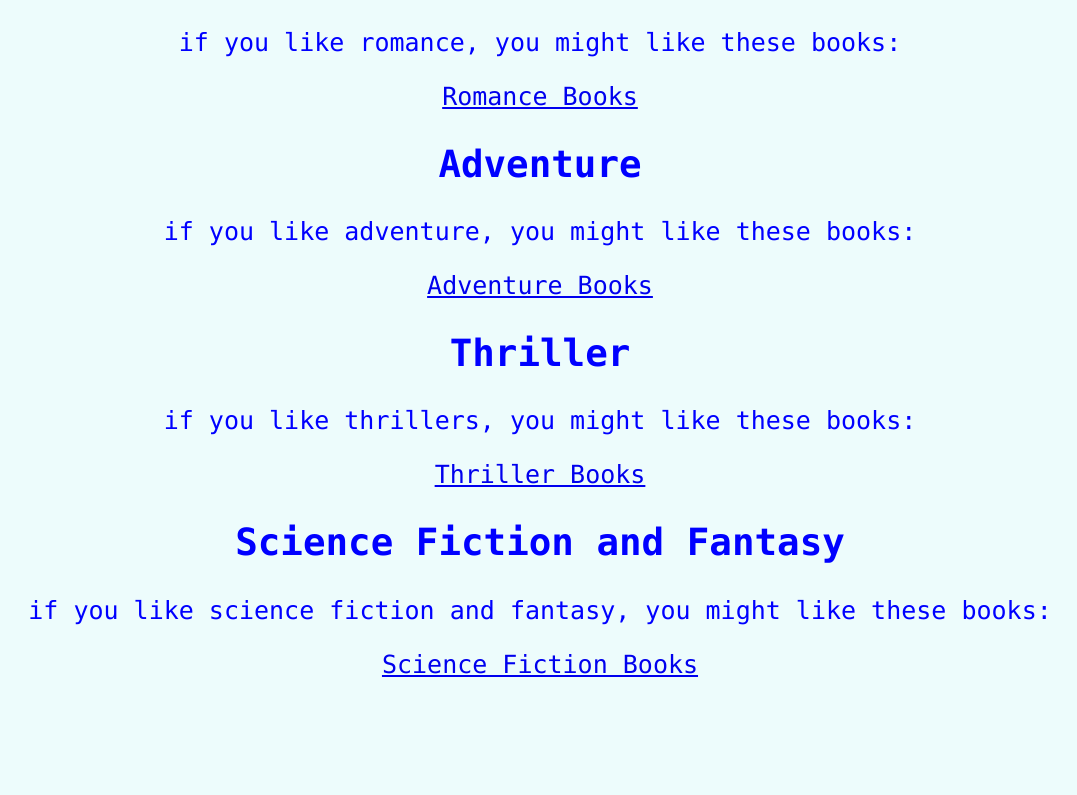
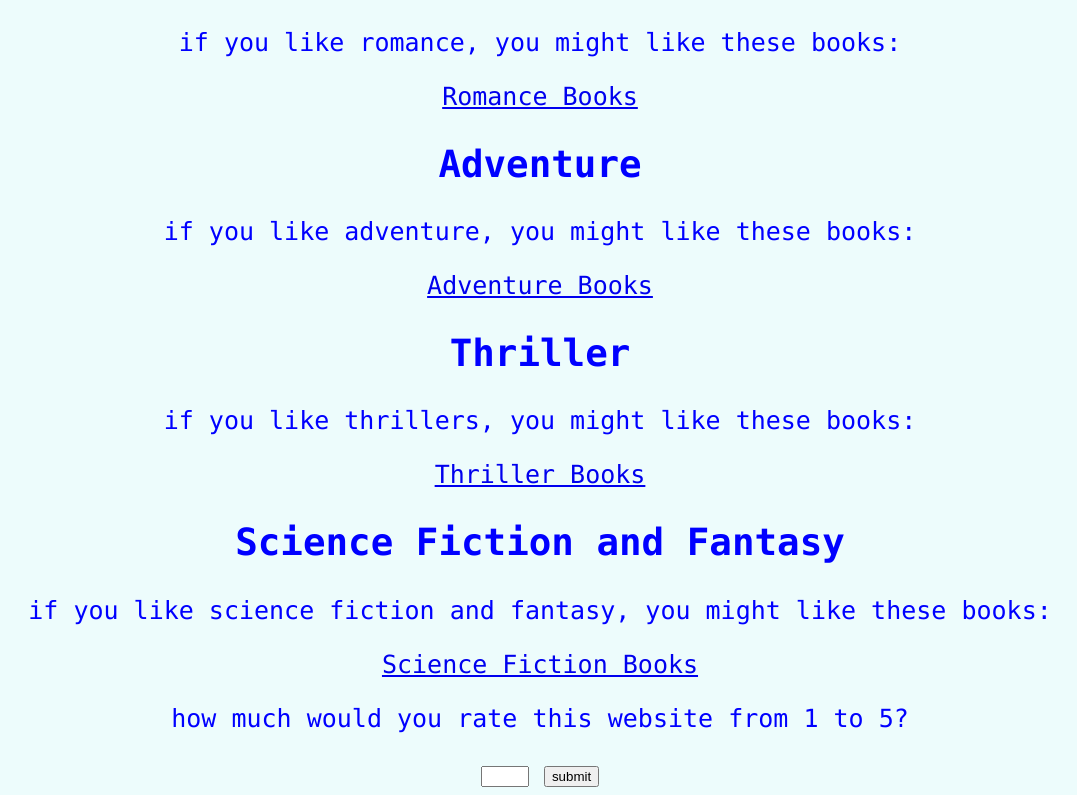
Before and after one commit to shanidr/books_web, a plain HTML site: page index.html in a window 1280 px wide. Shown: the part 1251-2046 px from the top of the page, without its empty margins (100-1177 px from the left). Before the commit the page ends 1938 px from the top, so only its background shows below. Drawn offline with Linux system fonts and the light colour scheme.

Commit message:
function feedback working

```diff
--- a/index.html
+++ b/index.html
@@ -49,6 +49,10 @@
     <h2>Science Fiction and Fantasy</h2>
     <p>if you like science fiction and fantasy, you might like these books:</p>
     <a href="https://www.goodreads.com/list/tag/science-fiction" target="_blank">Science Fiction Books</a>
+
+    <p id="star_feedback_p"> how much would you rate this website from 1 to 5? </p>
+    <input type="number" action="/submit-data" method="post" id="star_feedback" min="1" max="5">
+    <button type="button" onclick="feedback()">submit</button>
   </body>
 
 </html>
```
